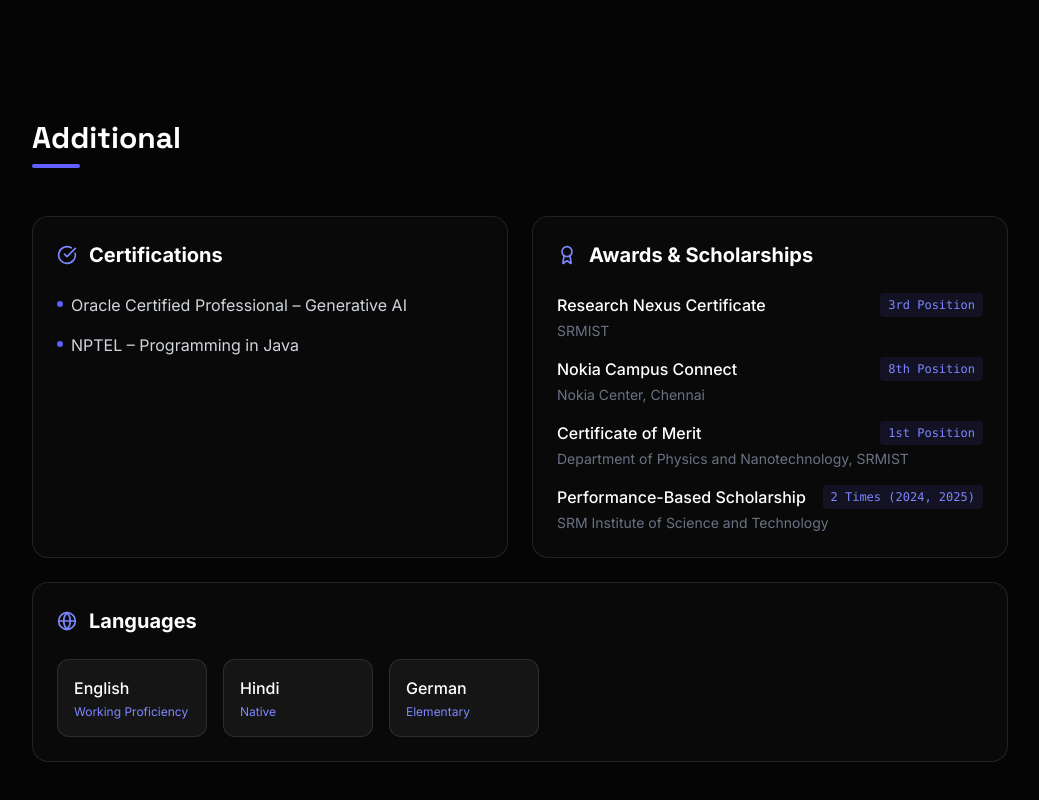
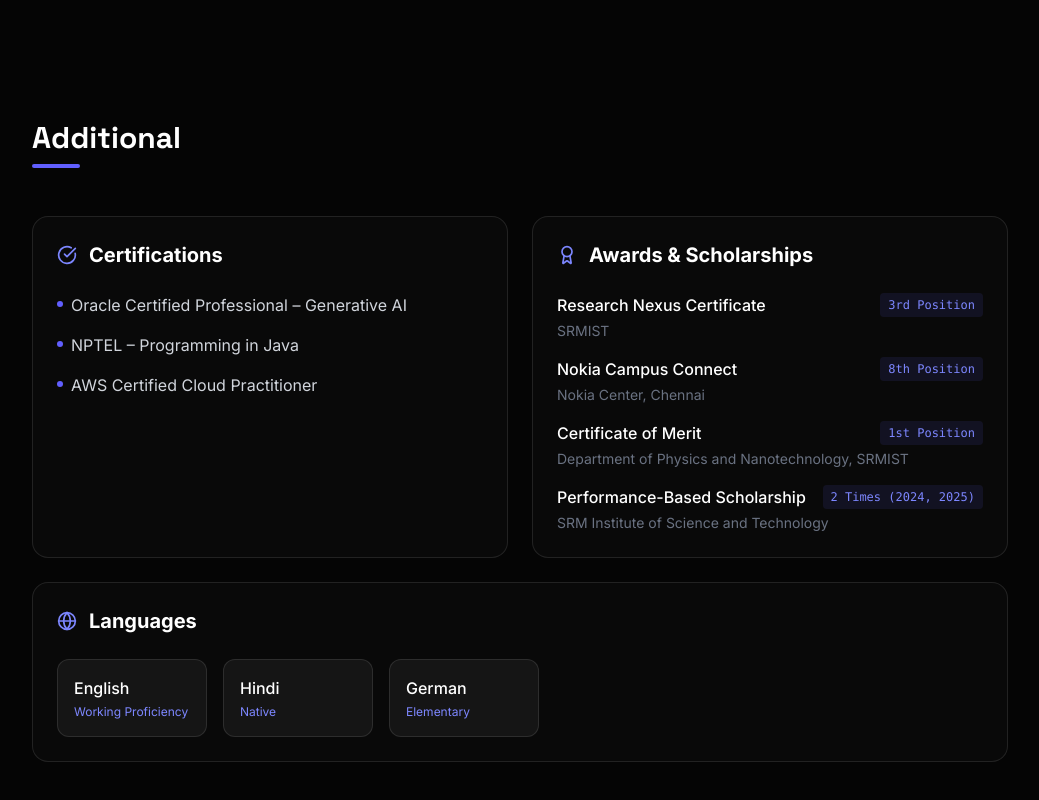
Before and after one commit to apiyush-12/My_portfolio_website, a React (Vite) app: page / in a window 1280 px wide. Shown: the part 5800-6600 px from the top of the page, without its empty margins (120-1159 px from the left). Built offline with nearby package versions, Linux system fonts and the light colour scheme; no server answers.

Commit message:
Add AWS Certified Cloud Practitioner to certifications

```diff
--- a/src/data/resume.ts
+++ b/src/data/resume.ts
@@ -134,7 +134,8 @@ export const resumeData = {
   ],
   "certifications": [
     "Oracle Certified Professional – Generative AI",
-    "NPTEL – Programming in Java"
+    "NPTEL – Programming in Java",
+    "AWS Certified Cloud Practitioner"
   ],
   "awards": [
     {
```
